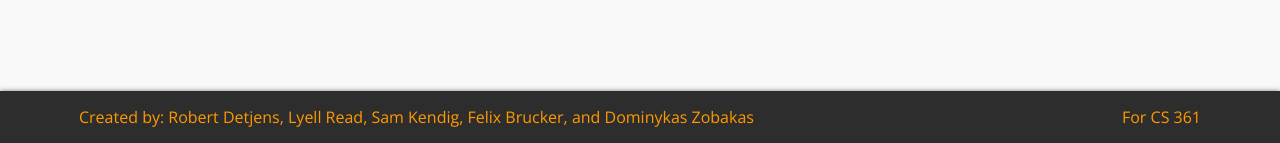
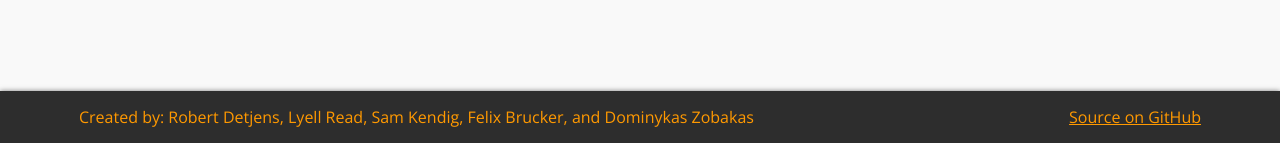
Before and after one commit to cs361-stock-prediction/stock-predictor, a Flask app: page / in a window 1280 px wide. Shown: the part 657-800 px from the top of the page. Run offline with Flask 2, Linux system fonts and the light colour scheme.

Commit message:
add github link

```diff
--- a/server/templates/base.html
+++ b/server/templates/base.html
@@ -33,7 +33,7 @@
     <footer>
 		<div class="footer-container">
 			<p class="footer-text" id="credits-by">Created by: Robert Detjens, Lyell Read, Sam Kendig, Felix Brucker, and Dominykas Zobakas</p>
-			<p class="footer-text" id="credits-for">For CS 361</p>
+			<a class="footer-text" id="credits-for" href="https://github.com/cs361-stock-prediction/stock-predictor">Source on GitHub</a>
 		</div>
     </footer>
 
```
